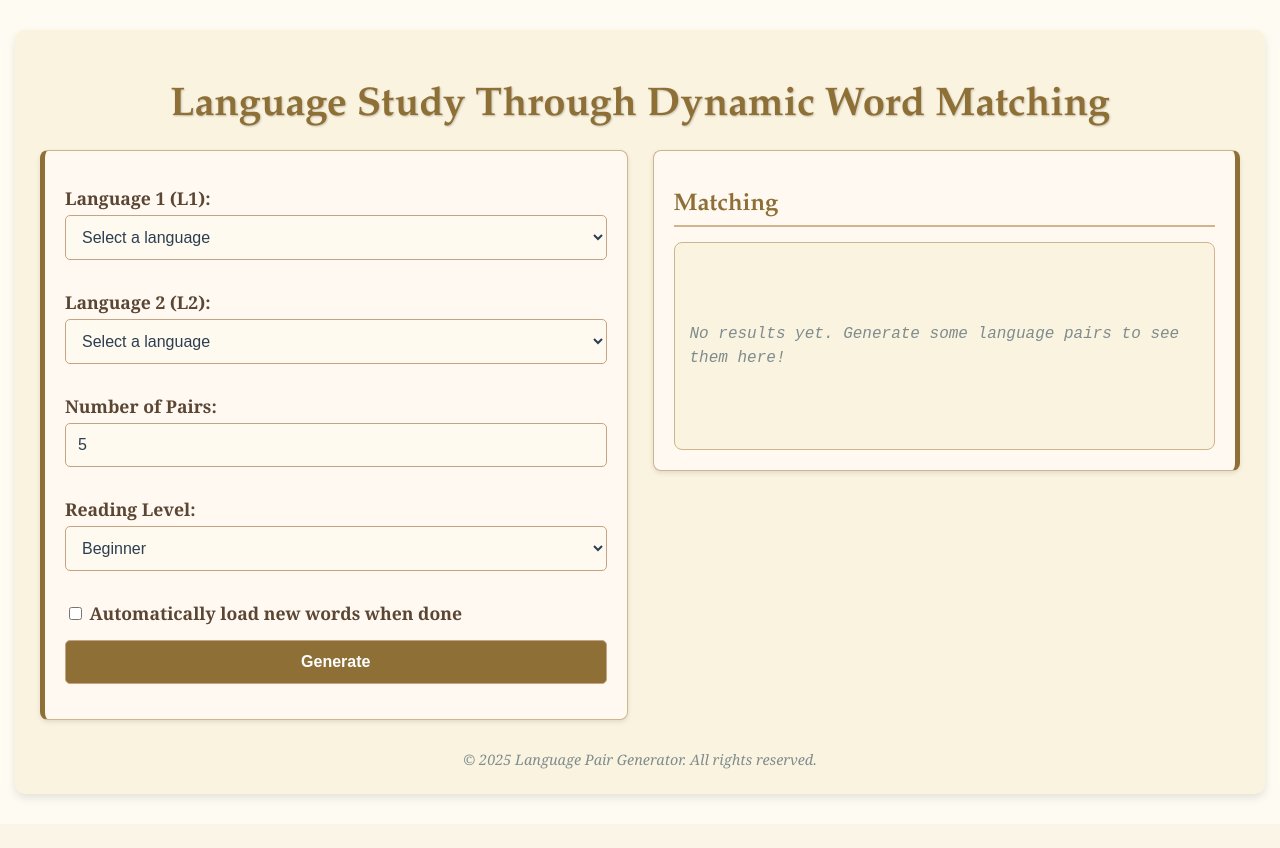
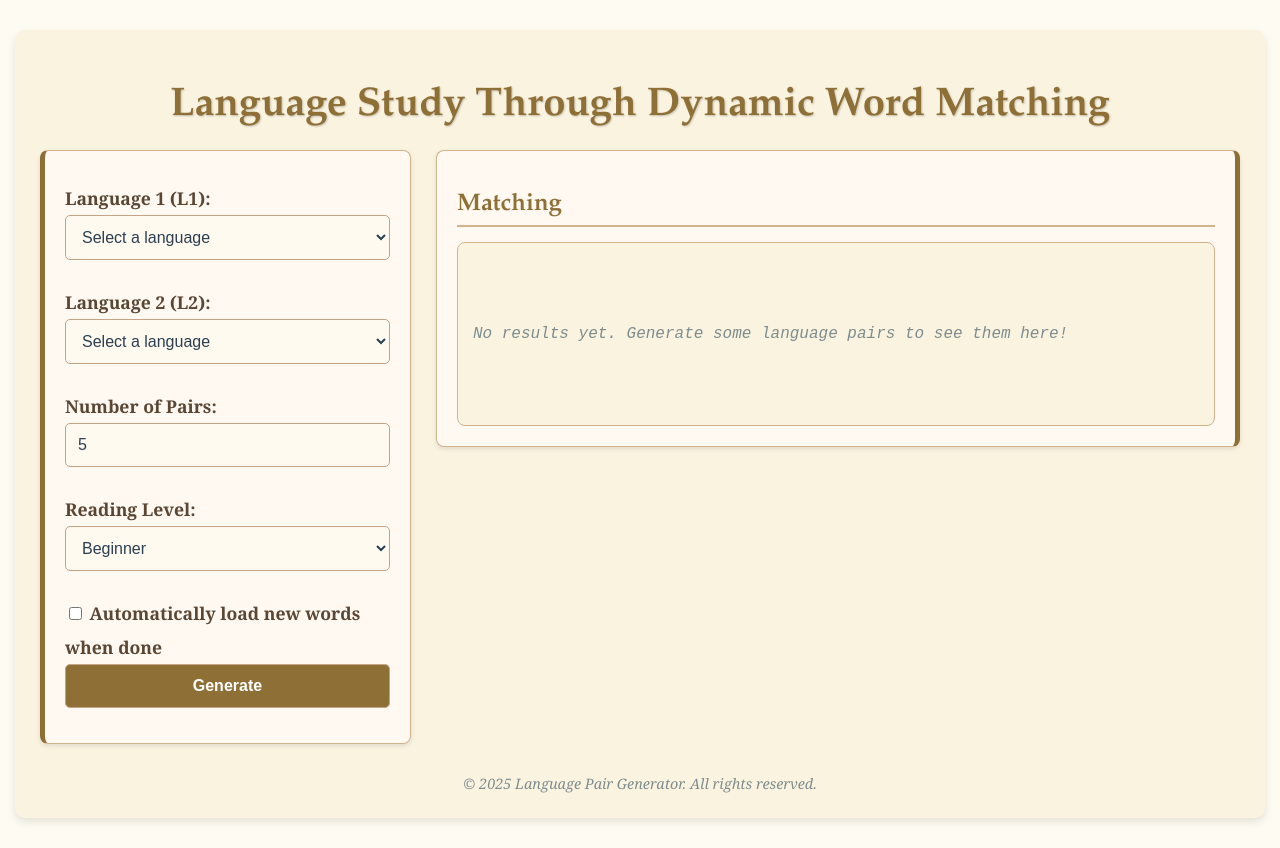
Before and after one commit to dgoldman0/matching-game, a Flask app: page / in a window 1280 px wide. Before the commit the page ends 796 px from the top, so only its background shows below. Run offline with Flask 3, Linux system fonts and the light colour scheme.

Commit message:
Adjusted balance of settings and matching columns

```diff
--- a/static/css/style.css
+++ b/static/css/style.css
@@ -39,15 +39,27 @@ h2 {
     display: flex;
     justify-content: space-between;
     gap: 25px;
+    align-items: flex-start;
 }
 
-.settings, .results {
-    flex: 1;
+.settings {
+    flex: 0.3; /* Adjust the width to be smaller */
     padding: 20px;
     background: #fff9f2;
     border-radius: 8px;
     box-shadow: 0 2px 5px rgba(0, 0, 0, 0.1);
     border: 1px solid #d2b48c;
+    border-left: 5px solid #8e7037;
+}
+
+.results {
+    flex: 0.7; /* Adjust the width to take more space */
+    padding: 20px;
+    background: #fff9f2;
+    border-radius: 8px;
+    box-shadow: 0 2px 5px rgba(0, 0, 0, 0.1);
+    border: 1px solid #d2b48c;
+    border-right: 5px solid #8e7037;
 }
 
 /* Form Styles */
```
